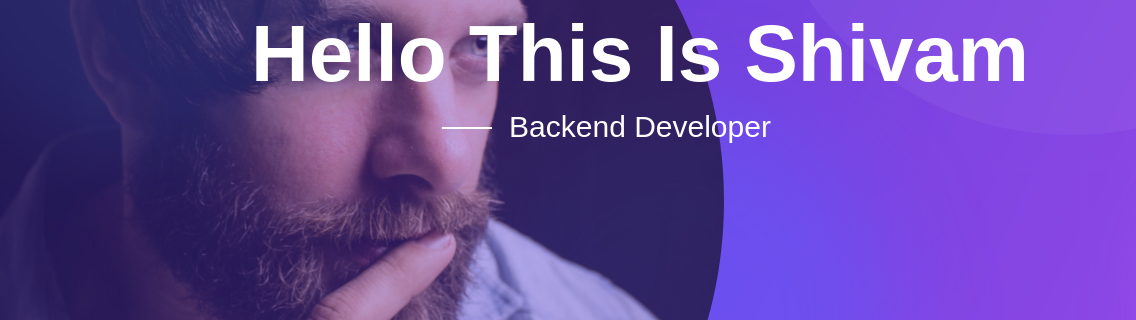
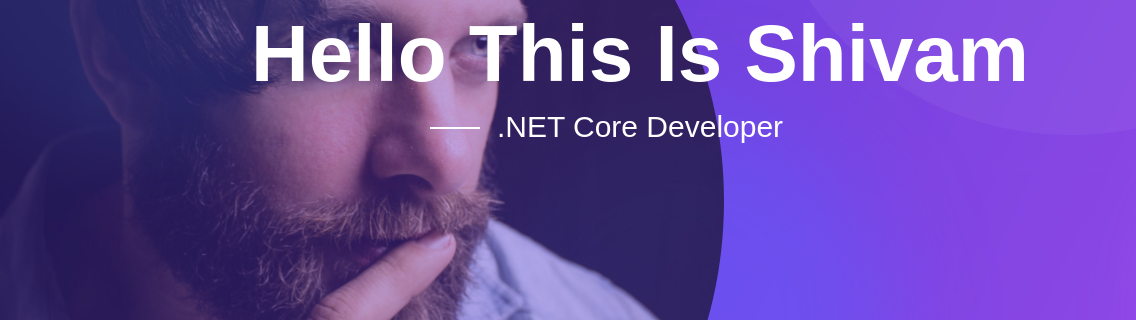
Before and after one commit to ShivamKr7250/Shivam, a plain HTML site: page index.html in a window 1280 px wide. Shown: the part 369-689 px from the top of the page, 0-1136 px from the left. Drawn offline with Linux system fonts and the light colour scheme; a web font is replaced by a local one.

Commit message:
name chnaged

```diff
--- a/index.html
+++ b/index.html
@@ -107,7 +107,7 @@
                             <h3>
                                 Hello This is Shivam
                             </h3>
-                            <span>Backend Developer</span>
+                            <span>.NET Core Developer</span>
                         </div>
                     </div>
                 </div>
```
